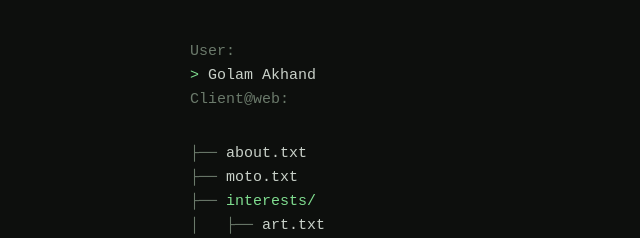
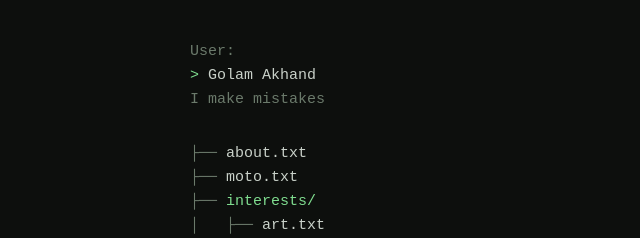
Before and after one commit to gmakhand-ux/G.Rahman.github.io, a plain HTML site: page index.html in a window 1280 px wide. Shown: the top 238 px of the page, 120-760 px from the left. Drawn offline with Linux system fonts and the light colour scheme.

Commit message:
Update index.html

```diff
--- a/index.html
+++ b/index.html
@@ -120,7 +120,7 @@
   <div class="header">
     <div class="line1">User:</div>
     <div><span class="prompt">&gt;</span> Golam Akhand</div>
-    <div class="line1">Client@web:</div>
+    <div class="line1">I make mistakes</div>
   </div>
 
   <div class="tree">
```
